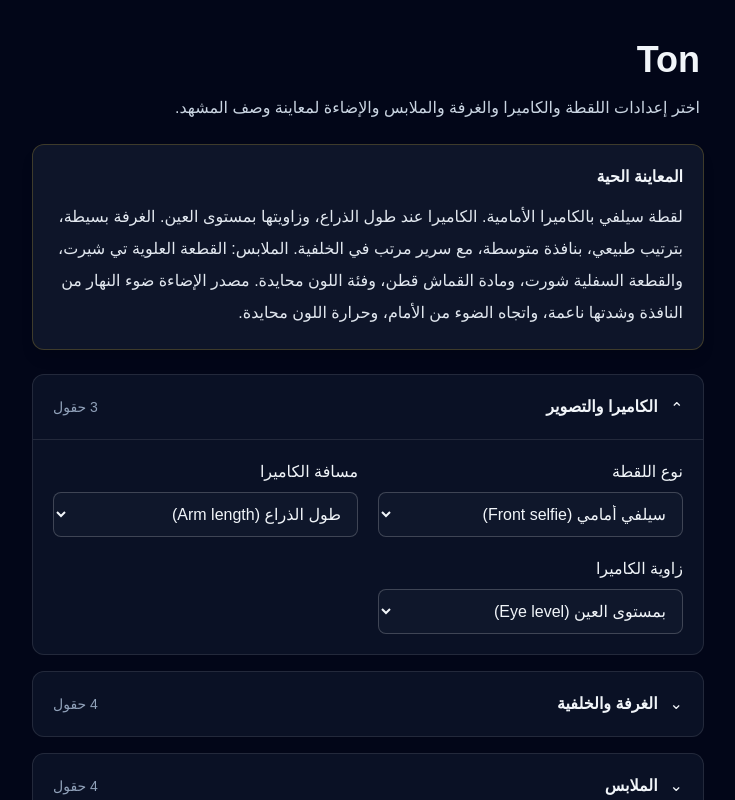
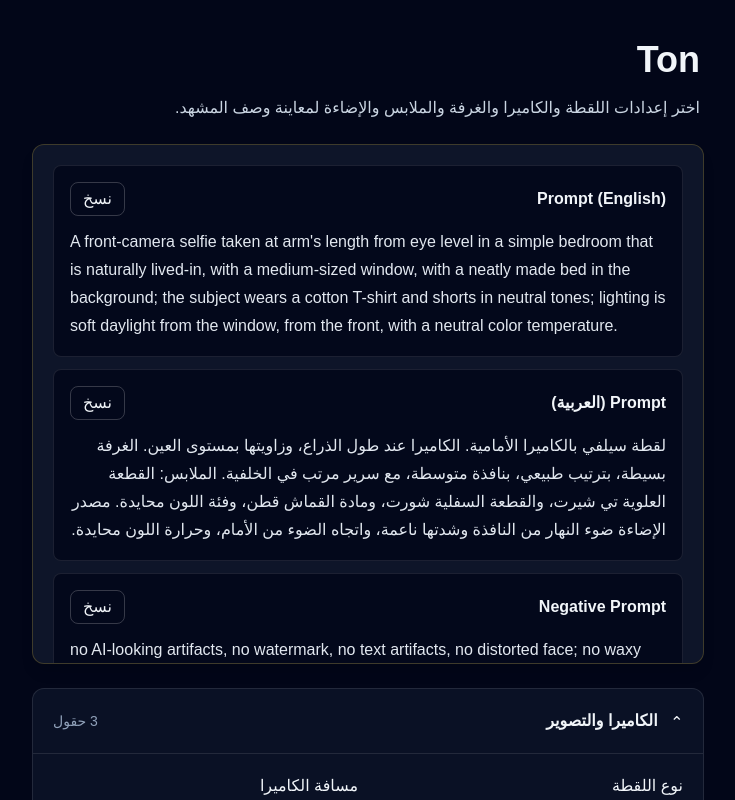
Before and after one commit to EmadAden77/Ton, a Next.js app: page / in a window 1280 px wide. Shown: the top 800 px of the page, without its empty margins (272-1007 px from the left). Built offline with nearby package versions, Linux system fonts and the light colour scheme.

Commit message:
feat(ui): display English Arabic and negative prompts

```diff
--- a/src/app/page.tsx
+++ b/src/app/page.tsx
@@ -2,7 +2,11 @@
 
 import { useState, type ReactNode } from "react";
 
-import { buildPromptArabic } from "@/features/prompt-studio/promptBuilder";
+import {
+  buildNegativePrompt,
+  buildPromptArabic,
+  buildPromptEnglish,
+} from "@/features/prompt-studio/promptBuilder";
 import type { SceneState } from "@/features/prompt-studio/types";
 
 type CollapsibleSectionProps = {
@@ -67,6 +71,10 @@ export default function Home() {
     clothingColor: "neutral",
   });
 
+  const englishPrompt = buildPromptEnglish(state);
+  const arabicPrompt = buildPromptArabic(state);
+  const negativePrompt = buildNegativePrompt(state);
+
   return (
     <main
       dir="rtl"
@@ -83,12 +91,55 @@ export default function Home() {
 
         <section
           aria-live="polite"
-          className="sticky top-0 z-10 rounded-xl border border-amber-300/20 bg-slate-900/95 p-5 shadow-lg backdrop-blur"
+          className="sticky top-0 z-10 max-h-[65vh] space-y-3 overflow-y-auto rounded-xl border border-amber-300/20 bg-slate-900/95 p-4 shadow-lg backdrop-blur sm:p-5"
         >
-          <h2 className="font-semibold">المعاينة الحية</h2>
-          <p className="mt-3 leading-8 text-slate-200">
-            {buildPromptArabic(state)}
-          </p>
+          <div className="rounded-lg border border-white/10 bg-slate-950/80 p-4">
+            <div className="flex items-center justify-between gap-3">
+              <h2 className="font-semibold">Prompt (English)</h2>
+              <button
+                type="button"
+                onClick={() => void navigator.clipboard.writeText(englishPrompt)}
+                className="rounded-lg border border-white/20 px-3 py-1 text-sm hover:bg-white/10"
+              >
+                نسخ
+              </button>
+            </div>
+            <p dir="ltr" className="mt-3 text-left leading-7 text-slate-200">
+              {englishPrompt}
+            </p>
+          </div>
+
+          <div className="rounded-lg border border-white/10 bg-slate-950/80 p-4">
+            <div className="flex items-center justify-between gap-3">
+              <h2 className="font-semibold">Prompt (العربية)</h2>
+              <button
+                type="button"
+                onClick={() => void navigator.clipboard.writeText(arabicPrompt)}
+                className="rounded-lg border border-white/20 px-3 py-1 text-sm hover:bg-white/10"
+              >
+                نسخ
+              </button>
+            </div>
+            <p className="mt-3 leading-7 text-slate-200">
+              {arabicPrompt}
+            </p>
+          </div>
+
+          <div className="rounded-lg border border-white/10 bg-slate-950/80 p-4">
+            <div className="flex items-center justify-between gap-3">
+              <h2 className="font-semibold">Negative Prompt</h2>
+              <button
+                type="button"
+                onClick={() => void navigator.clipboard.writeText(negativePrompt)}
+                className="rounded-lg border border-white/20 px-3 py-1 text-sm hover:bg-white/10"
+              >
+                نسخ
+              </button>
+            </div>
+            <p dir="ltr" className="mt-3 text-left leading-7 text-slate-200">
+              {negativePrompt}
+            </p>
+          </div>
         </section>
 
         <div className="mt-6 grid gap-4">
```
